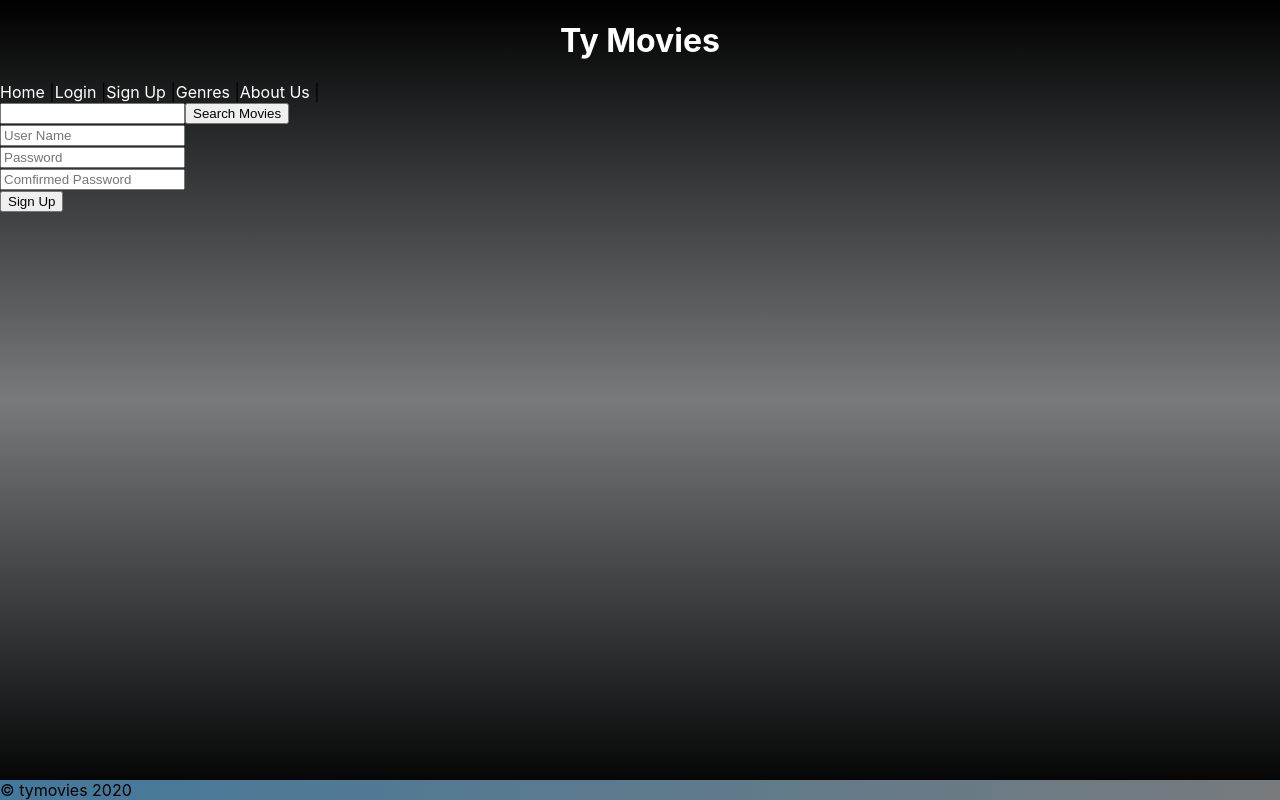
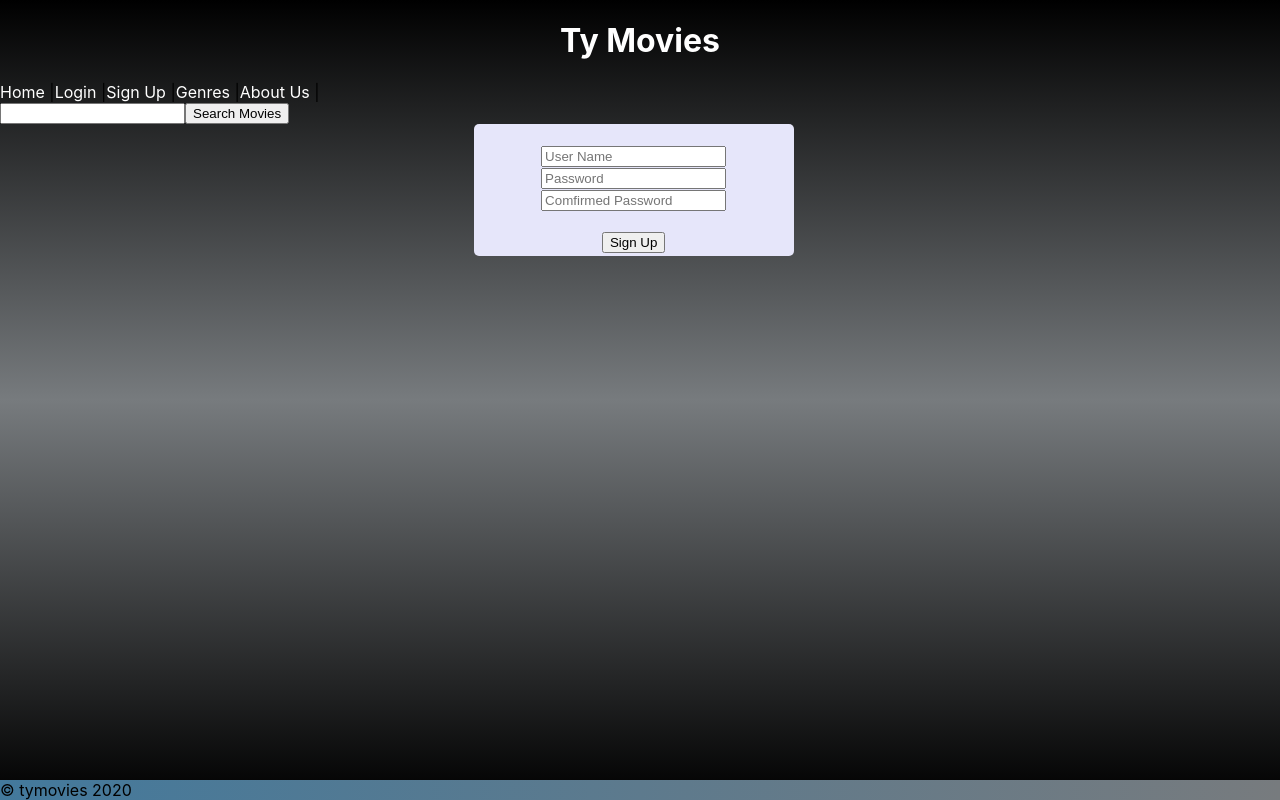
Before and after one commit to yanni00/tymovies-frontend, a React (Create React App) app: page /registration in a window 1280 px wide. Built offline with nearby package versions, Linux system fonts and the light colour scheme.

Commit message:
updates to createacc css

```diff
--- a/src/components/Login/Login.js
+++ b/src/components/Login/Login.js
@@ -63,13 +63,19 @@ class Login extends Component {
       <div className={styles.loginBoxBorder}>
         <form onSubmit={this.handleSubmit}>
           <label>
+            <br></br>
             Email:
+            <br></br>
             <input type="text" onChange={this.handleEmail} />
           </label>
+          <br></br>
           <label>
+            <br></br>
             Password:
             <input type="password" onChange={this.handlePassword}  />
+            <br></br>
           </label>
+          <br></br>
         <input type="submit" value="Login"/>
         </form>
       </div>
--- a/src/components/Registration/Registration.js
+++ b/src/components/Registration/Registration.js
@@ -32,13 +32,17 @@
 
   render() {
     return(
+    <div className={styles.createAccountBoxBorder}>
       <form onSubmit = {this.handleSubmit}>
+        <br></br>
         <input type="text" placeholder="User Name" onChange={this.handleName}/> <br/>
         <input type="text" placeholder="Password" onChange={this.handlePwd}/> <br/>
         <input type="text" placeholder="Comfirmed Password" onChange={this.handlePwdConfirmation}/> <br/>
+        <br></br>
         <input type="submit" value="Sign Up"/>
 
       </form>
+    </div>
     );
   }
 }
--- a/src/components/Registration/Registration.module.css
+++ b/src/components/Registration/Registration.module.css
@@ -0,0 +1,8 @@
+.createAccountBoxBorder{
+  background-color: lavender;
+  width: 25vw;
+  text-align: center;
+  padding: 1px 0px 3px 0px;
+  border-radius: 5px;
+  margin-left: 37vw;
+}
```
Also changed, not shown: src/App.js (+4 -3 lines).
